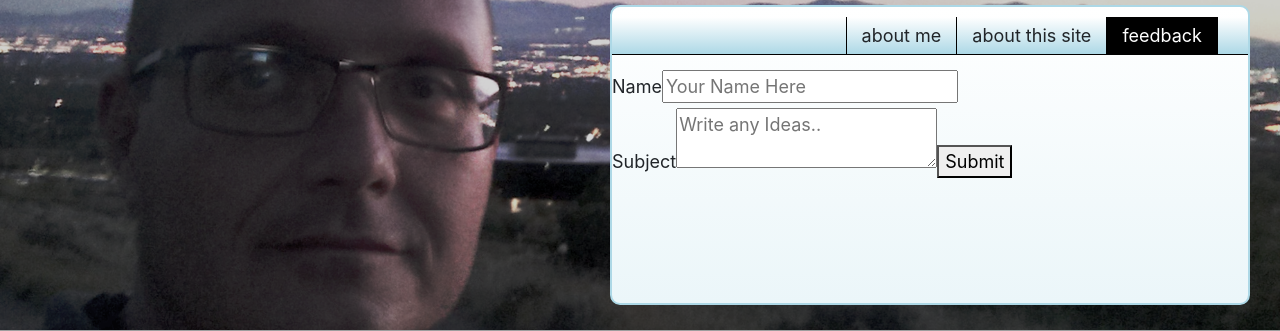
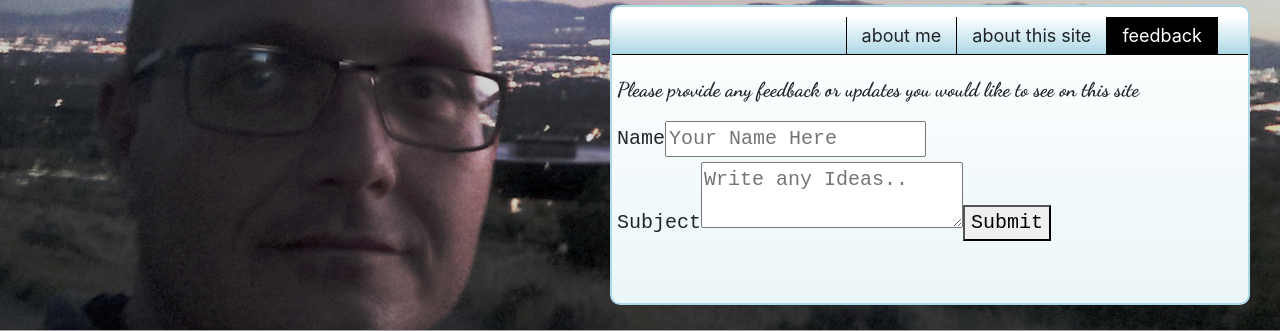
Before and after one commit to chilly01/Site-2019, a React (Create React App) app: page / in a window 1280 px wide. Both pictures are taken after a click on the element "feedback". Shown: the part 220-551 px from the top of the page. Built offline with nearby package versions, Linux system fonts and the light colour scheme; grey boxes are pictures that could not be loaded.

Commit message:
added new font

```diff
--- a/public/index.html
+++ b/public/index.html
@@ -4,6 +4,7 @@
     <meta charset="utf-8" />
     <link rel="shortcut icon" href="%PUBLIC_URL%/ch_favicon.ico" />
     <link href="https://fonts.googleapis.com/css?family=Josefin+Sans&display=swap" rel="stylesheet">
+    <link href="https://fonts.googleapis.com/css?family=Dancing+Script:700&display=swap" rel="stylesheet">
     <link rel="stylesheet" href="https://stackpath.bootstrapcdn.com/bootstrap/4.3.1/css/bootstrap.min.css" integrity="sha384-ggOyR0iXCbMQv3Xipma34MD+dH/1fQ784/j6cY/iJTQUOhcWr7x9JvoRxT2MZw1T" crossorigin="anonymous">
     <meta name="viewport" content="width=device-width, initial-scale=1" />
     <meta name="theme-color" content="#000000" />
--- a/src/comps/home/about/_about.scss
+++ b/src/comps/home/about/_about.scss
@@ -35,9 +35,12 @@
 }
 
 .about-discription {
+  font-family: 'Dancing Script', cursive;
   height: 205px;
   overflow: auto;
-  font-family: monospace;
-  font-size: 12px;
+  font-size: 20px;
   padding: 5px;
+    .feedback {
+      font-family: 'Courier New', Courier, monospace;
+    }
 }
--- a/src/comps/home/about/about.js
+++ b/src/comps/home/about/about.js
@@ -44,7 +44,9 @@ export default class AboutMe extends Component {
   }
 
   renderFeedback(){
-    return (<div className="feedback">
+    return (<div className="about-discription">
+    <p>Please provide any feedback or updates you would like to see on this site</p>
+    <div className="feedback">
       <form action={() => {}}>
         <label for="name">Name</label>
         <input
@@ -56,7 +58,7 @@ export default class AboutMe extends Component {
         <textarea id="subject" name="subject" placeholder="Write any Ideas.."></textarea>
         <button type="submit">Submit</button>
       </form>
-    </div>)
+    </div></div>);
   }
 
   renderTabs(){
```
